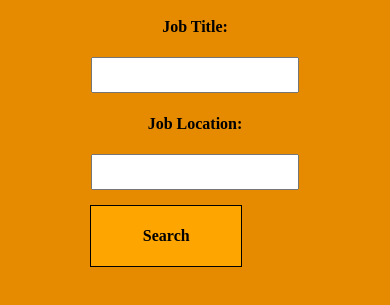
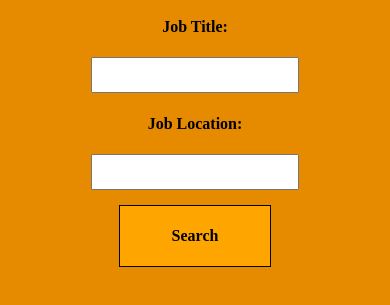
Before and after one commit to JulioOse/jobs, a plain HTML site: page index.html in a window 390 px wide. Shown: the part 105-410 px from the top of the page. Drawn offline with nearby package versions, Linux system fonts and the light colour scheme.

Commit message:
Update Gjobsstyle.css

```diff
--- a/Gjobsstyle.css
+++ b/Gjobsstyle.css
@@ -26,15 +26,9 @@ input {
 	text-align: center;
 	border: 1px solid black;
 	width: 150px;
-	margin-left: 44%;
+	margin: 0 auto;
 	margin-bottom: 15px;
 	margin-top: 15px;
 	background-color: orange;
 
 }
-
-@media (max-width: 600px){
-	.searchB {
-		margin-left: 22%;
-	}
-}
```
